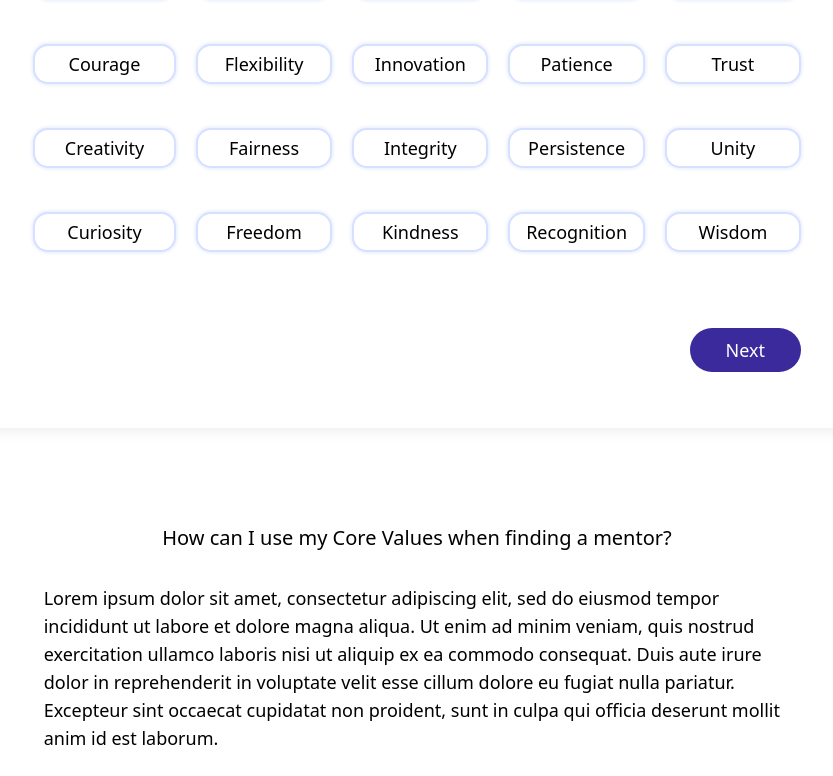
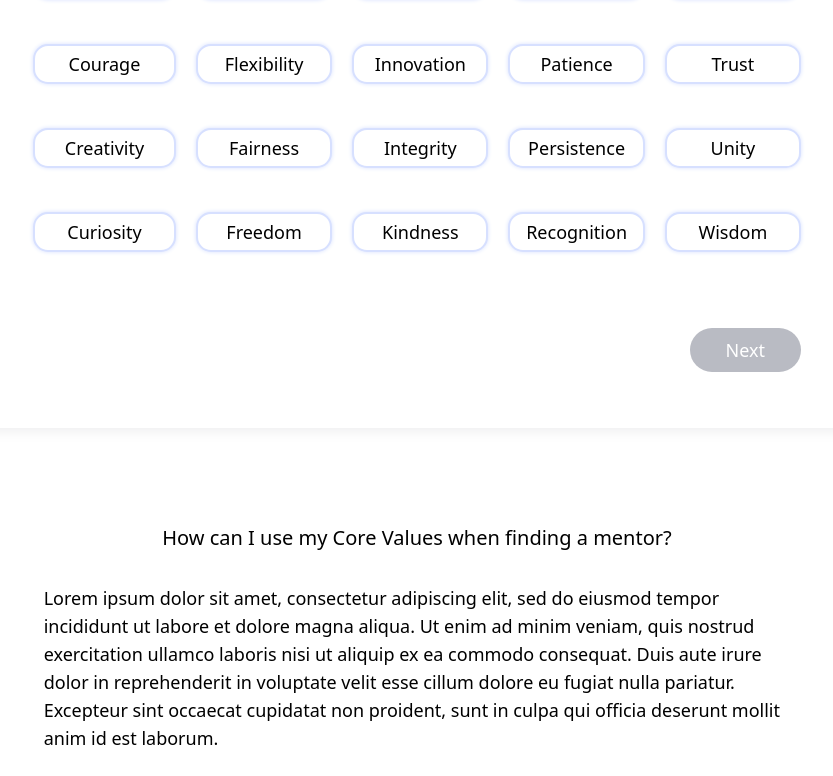
Before and after one commit to lureeves/core-connect, a React (Vite) app: page /CoreValueTest in a window 1280 px wide. Shown: the part 810-1586 px from the top of the page, without its empty margins (223-1056 px from the left). Built offline with nearby package versions, Linux system fonts and the light colour scheme.

Commit message:
step increment and decrement with next and back buttons

```diff
--- a/src/pages/CoreValuesTest/components/TestCard.jsx
+++ b/src/pages/CoreValuesTest/components/TestCard.jsx
@@ -29,15 +29,15 @@ const TestCard = () => {
 
     // Logic for states of test
     const handleNext = () => {
-        if (step === 1) {
+        if (selectedValues.length >= 10) {
+            setStep(1);
+        } else if (selectedValues.length === 10) {
             setStep(2);
-        } else if (step === 2 && selectedValues.length >= 10) {
+        } else if (selectedValues.length === 5) {
             setStep(3);
-        } else if (step === 3 && selectedValues.length === 10) {
+        } else if (selectedValues.length === 3) {
             setStep(4);
-        } else if (step === 4 && selectedValues.length === 5) {
-            setStep(5);
-        } else if (step === 5 && selectedValues.length === 3) {
+        } else {
             // Goto different page
         }
     };
@@ -50,13 +50,18 @@ const TestCard = () => {
         }
     };
 
-
+    // Submission logic handling
     const handleSubmit = () => {
         console.log('Selected Values:', selectedValues);
-    // Handles the submission logic here (e.g., saving the data or navigating to the next page)
+
+        console.log('Step:', step);
+        setStep(step + 1)
+        console.log('Step:', step);
     };
 
   return (
+    // Fragmentation for multiple returns
+    <>
     <div className='w-9/12 py-14 px-24 mx-auto text-lg border-transparent rounded-xl shadow-[rgba(17,_17,_26,_0.1)_0px_0px_16px] clearfix'>
         {/* Card title */}
         <h3 className='mb-16 font-lg font-semibold'>Select all your core values from the list below. Be sure to choose at least 10!</h3>
@@ -77,17 +82,46 @@ const TestCard = () => {
                             borderRadius: '15px',
                             backgroundColor: selectedValues.includes(value) ? '#D7E0FF' : 'white'
                             }}
-                onClick={() => handleValueClick(value)}
-            >
+                        onClick={() => handleValueClick(value)}>
                     {value}
                 </button>
             ))}
         </div>
 
+        {/* Displays back button if not on first test page */}
+        {step >= 2 ?
+            <button onClick={handleBack}
+                    className='mt-16
+                        py-2
+                        px-9
+                        rounded-3xl
+                        text-white
+                        hover:scale-105
+                        bg-[#3A2A9B]'>
+                Back
+            </button>
+        : null}
+
         {/* Next button */}
-        <button onClick={handleSubmit} className='mt-16 py-2 px-9 bg-[#3A2A9B] rounded-3xl text-white hover:scale-105 float-right'>Next</button>
+        {step <= 3 ?
+            <button onClick={selectedValues.length > 10 ?handleSubmit : null}
+                    className='mt-16
+                                py-2
+                                px-9
+                                rounded-3xl
+                                text-white
+                                hover:scale-105
+                                float-right'
+                    style={{
+                        // Condition if they have selected minimum number of values
+                        backgroundColor: selectedValues.length > 10 ? '#3A2A9B' : '#B9BBC3'
+                    }}>
+                Next
+            </button>
+        : null}
 
     </div>
+    </>
   );
 };
 
```
Lines whose indentation alone changed are shown as unchanged.
